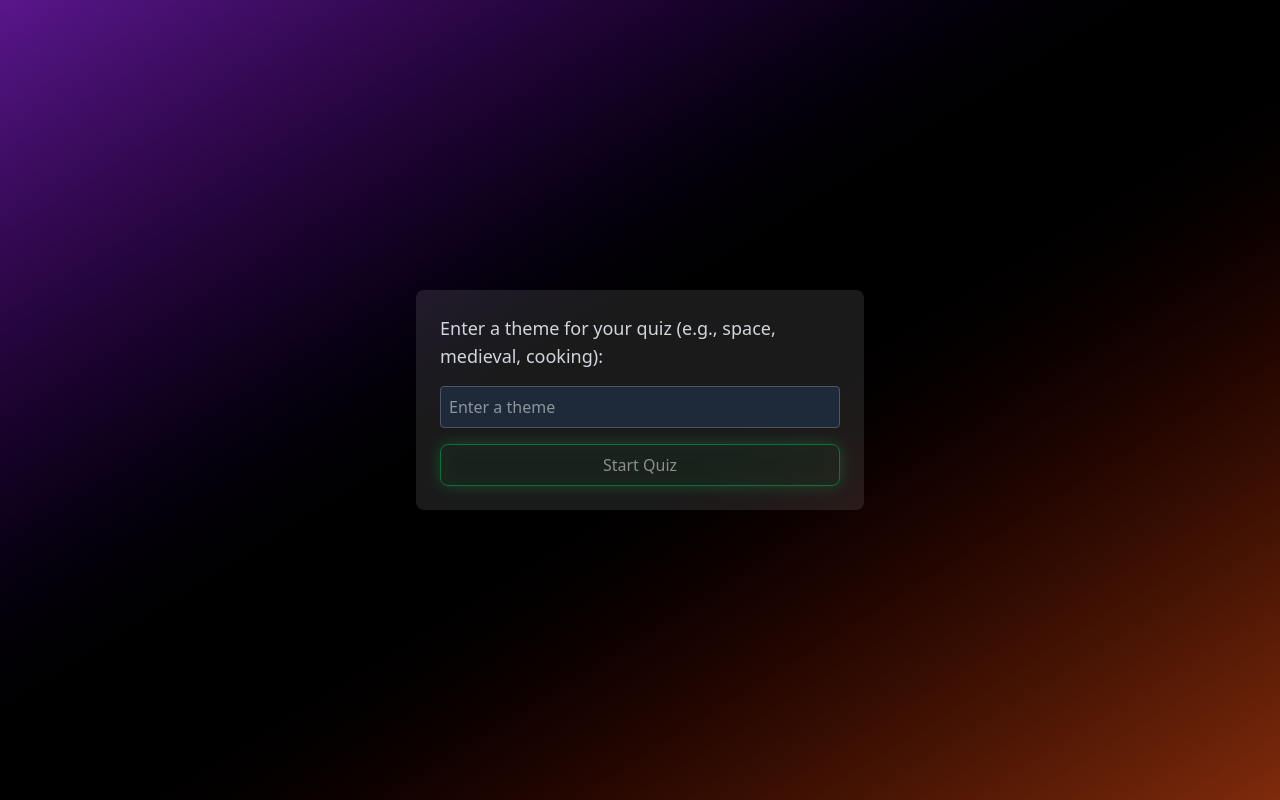
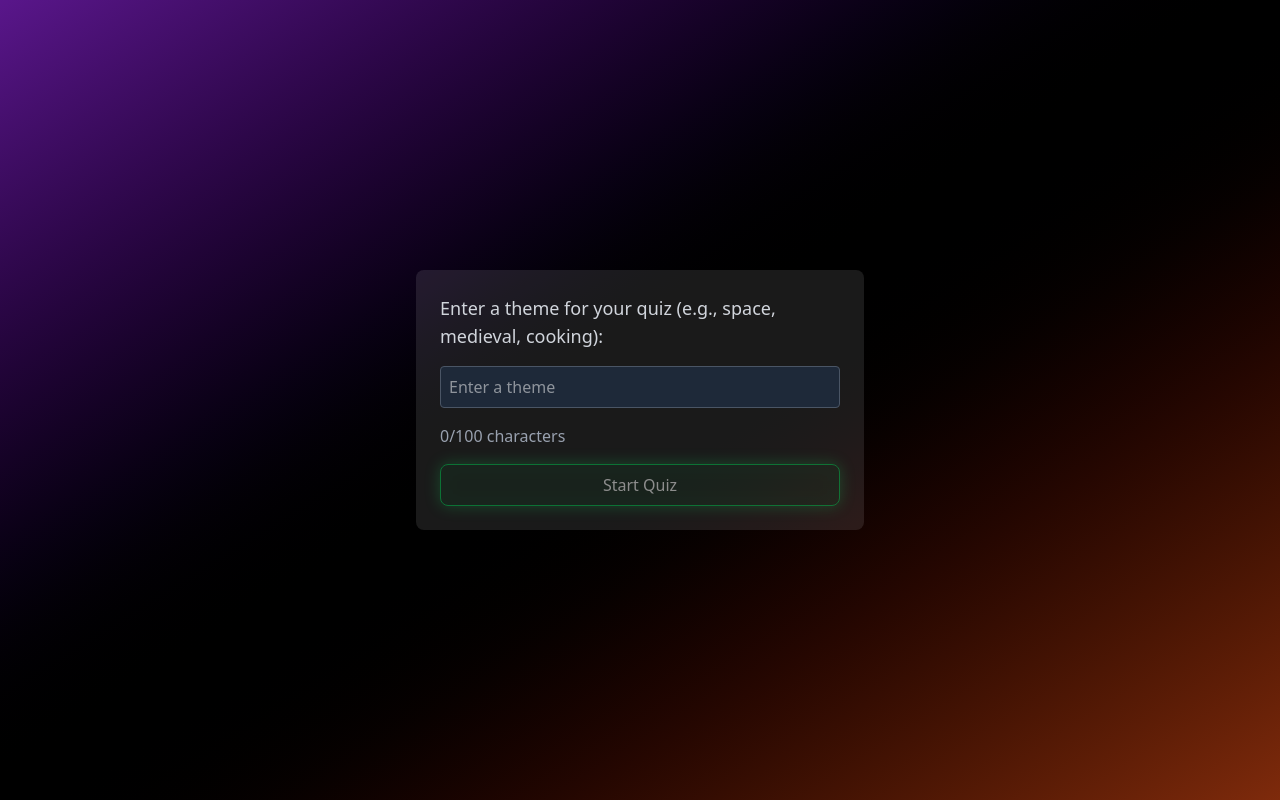
Before and after one commit to AdrianBeersingVasquez/AI-personality-analyzer, a React (Create React App) app in the folder frontend/: page / in a window 1280 px wide. Both pictures are taken after a click on the button "Play nice 😇". Built offline with nearby package versions, Linux system fonts and the light colour scheme.

Commit message:
added theme character limit

```diff
--- a/frontend/src/App.js
+++ b/frontend/src/App.js
@@ -13,6 +13,7 @@ function App() {
   const [questionIndex, setQuestionIndex] = useState(0);
   const [step, setStep] = useState(1);
   const [isLoading, setIsLoading] = useState(false);
+  const maxThemeLength = 100;
   const totalQuestions = 3; // Adjust the number of questions
 
   // User selects "Be Nice" or "Be Mean"
@@ -20,6 +21,13 @@ function App() {
     console.log("Personality mode selected:", mode);
     setPersonalityMode(mode);
     setStep(2);
+  };
+
+  const handleThemeChange = (e) => {
+    const newTheme = e.target.value;
+    if (newTheme.length <= maxThemeLength) {
+      setTheme(newTheme);
+    }
   };
 
   // Generates a scenario from the backend
@@ -135,9 +143,13 @@ function App() {
               type="text"
               placeholder="Enter a theme"
               value={theme}
-              onChange={(e) => setTheme(e.target.value)}
+              onChange={handleThemeChange}
+              maxLength={maxThemeLength}
               className="w-full p-2 bg-gray-800 text-white border border-gray-600 rounded mb-4 focus:outline-none focus:ring-2 focus:ring-blue-500"
             />
+            <p className="text-sm text-gray-400 mb-4">
+              {theme.length}/{maxThemeLength} characters
+            </p>
             <button
               onClick={generateScenario}
               disabled={!theme.trim()}
```
